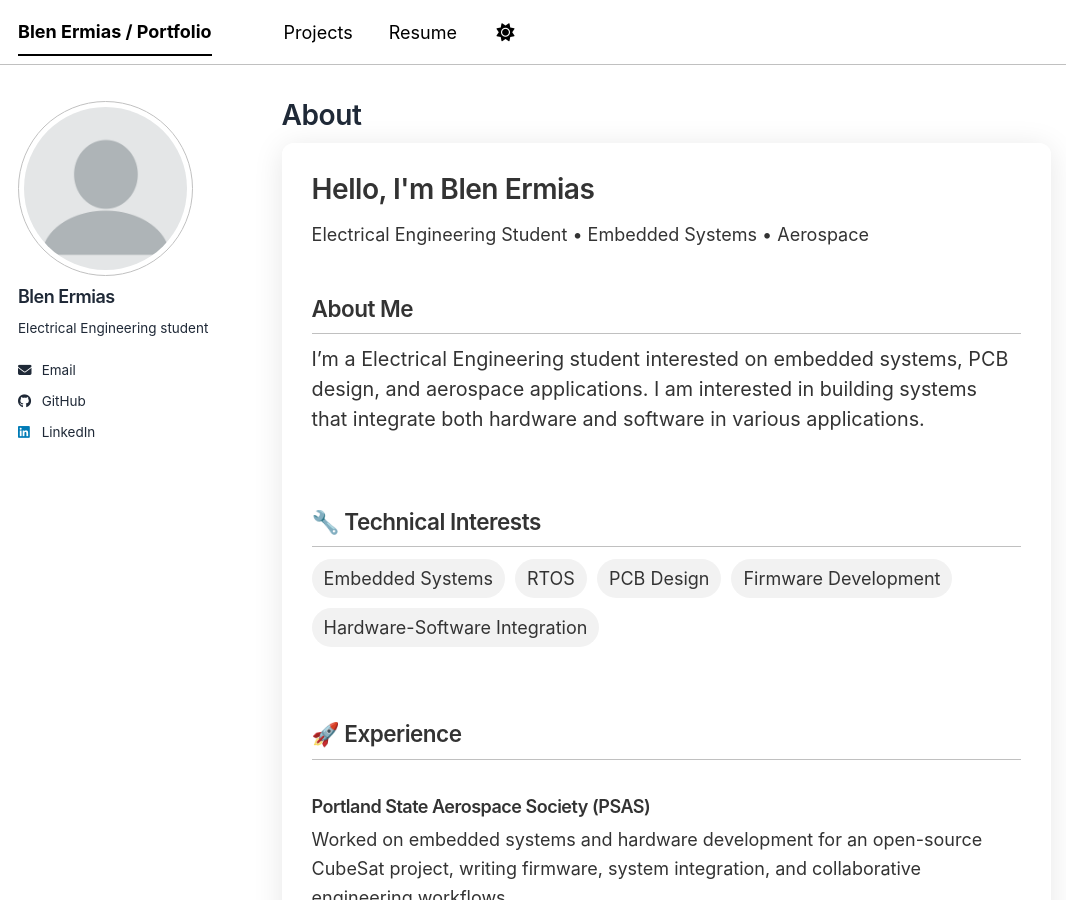
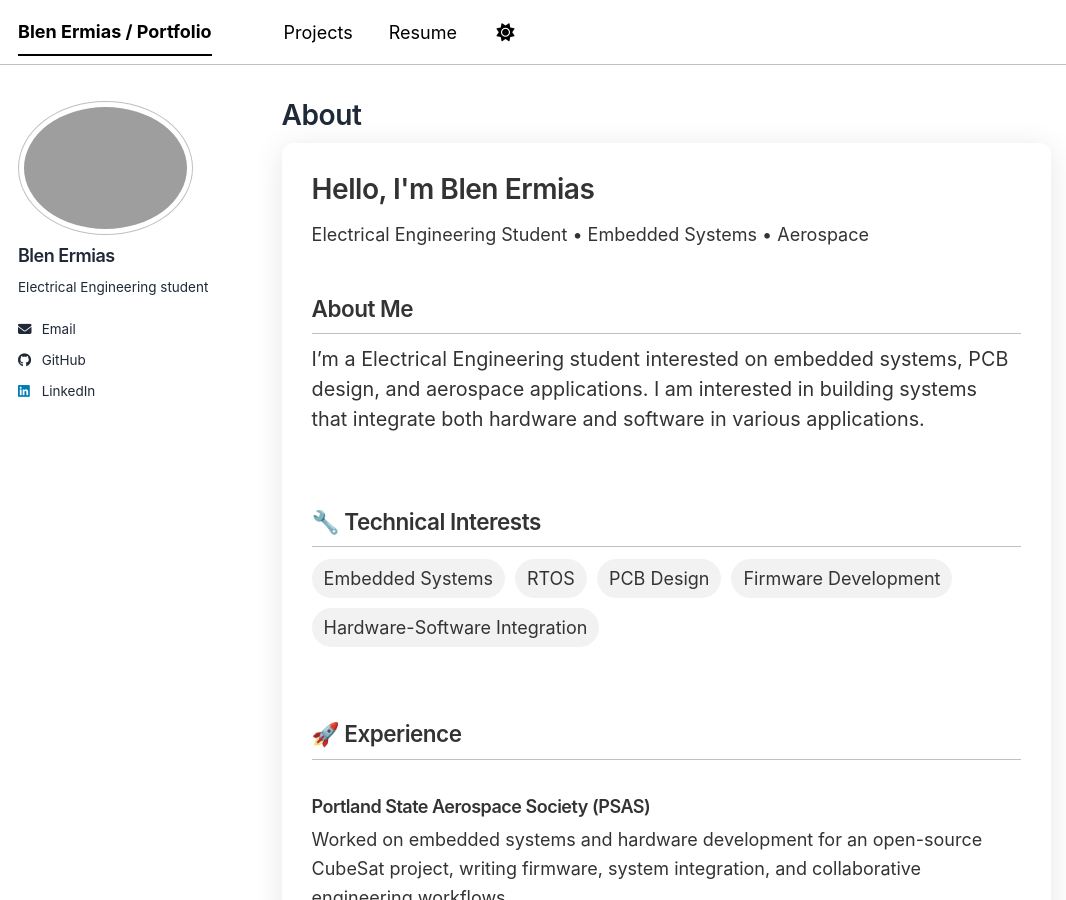
Before and after one commit to Blen-E/Blen-E.github.io, a Jekyll site: the page built from _pages/about.md, in a window 1280 px wide and 900 px high. Shown: the whole window, without its empty margins (0-1066 px from the left). Built offline with Jekyll 4.4.1, drawn with Linux system fonts in a browser that asks for light colours; a script bundle is joined from its source files by our own code; library files that are not in the unit come from our copies.

Commit message:
Update _config.yml

```diff
--- a/_config.yml
+++ b/_config.yml
@@ -23,7 +23,7 @@ repository               : "Blen-E/Blen-E.github.io"
 #               Additional customization can be done by editing /_includes/author-profile.html
 author:
   # Biographic information
-  avatar           : "profile.png"
+  avatar           : "me.png"
   name             : "Blen Ermias"
   pronouns         : # example: "she/her"
   bio              : "Electrical Engineering student"
```
